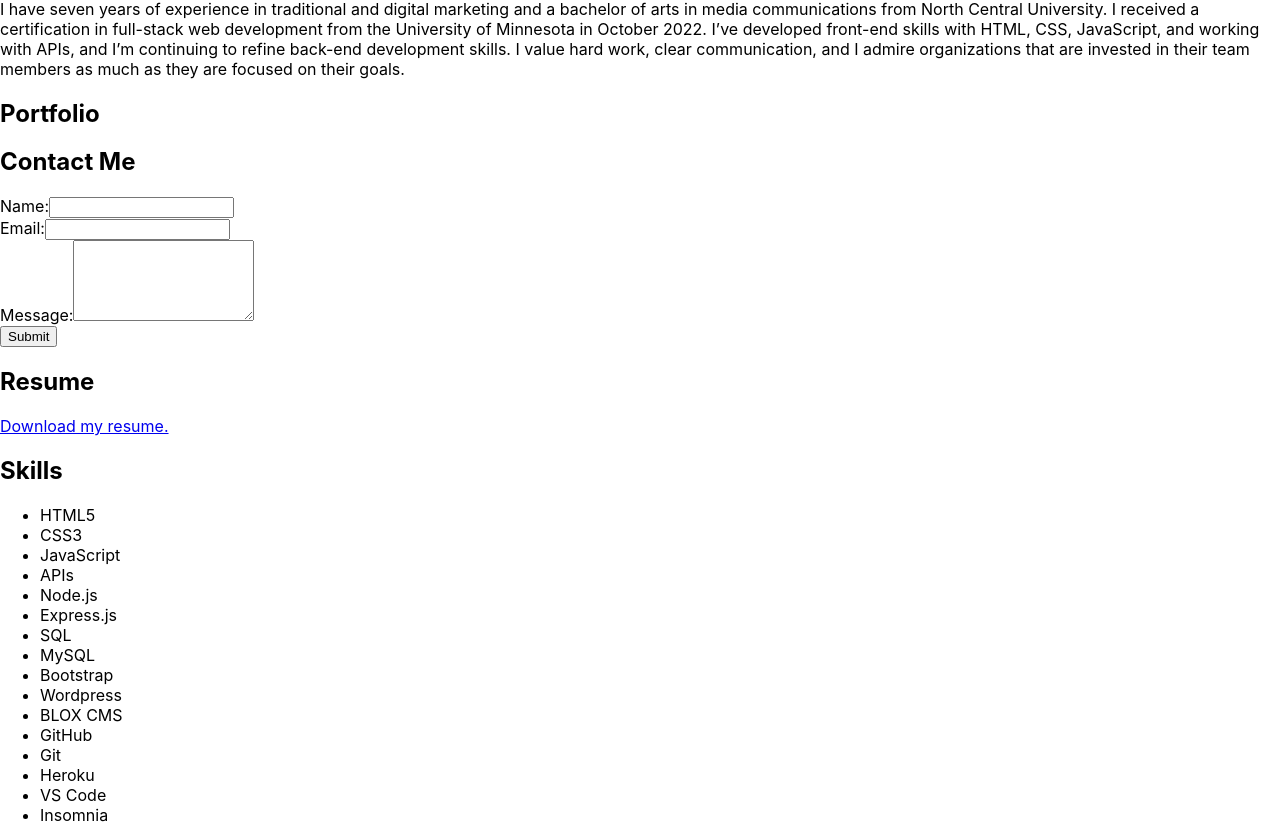
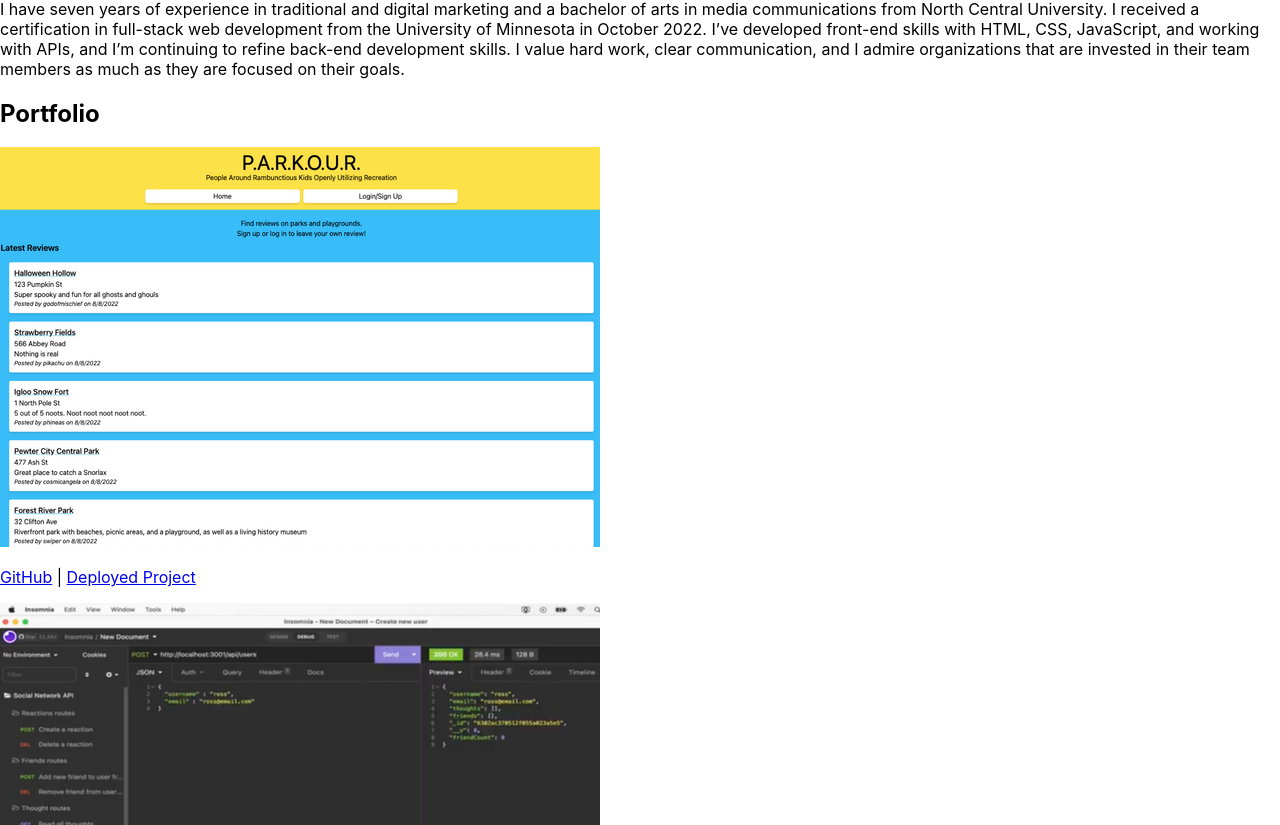
Before and after one commit to kaylab78/react-portfolio, a React (Create React App) app: page / in a window 1280 px wide. Shown: the part 495-1320 px from the top of the page. Built offline with nearby package versions, Linux system fonts and the light colour scheme.

Commit message:
Created Portfolio component.

```diff
--- a/src/components/Portfolio/index.js
+++ b/src/components/Portfolio/index.js
@@ -2,7 +2,7 @@ import React, { useState } from 'react';
 import Project from '../Project';
 
 function Portfolio() {
-    const [apps] = useState([
+    const [projects] = useState([
         {
             name: 'Parkour app homepage',
             appUrl: 'https://parkour-review.herokuapp.com/',
@@ -43,7 +43,10 @@ function Portfolio() {
 
     return (
         <section>
-        <h1>Portfolio</h1>
+            <h1>Portfolio</h1>
+            <div>
+                {projects.map((project, index) => (<Project project={project} key={"project"+index}/>))}
+            </div>
         </section>
     )
 };
```
Also changed, not shown: src/components/Header/index.js (added).
